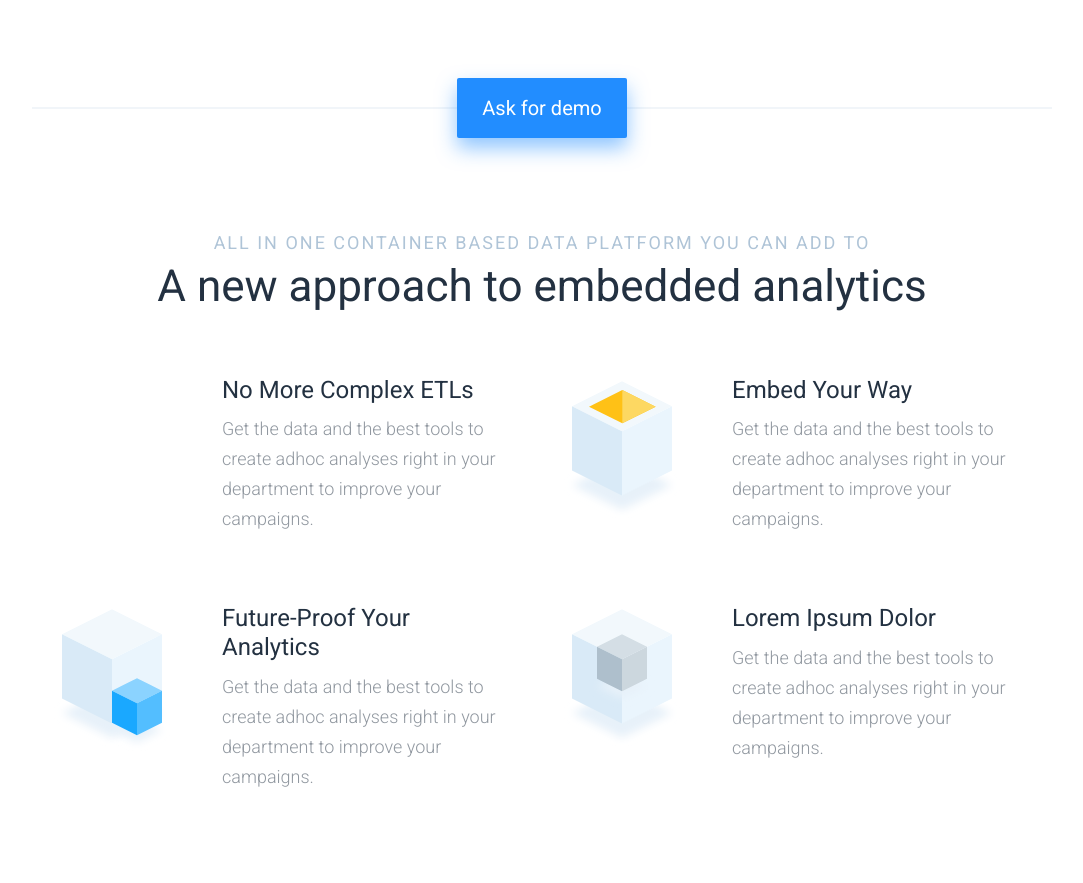
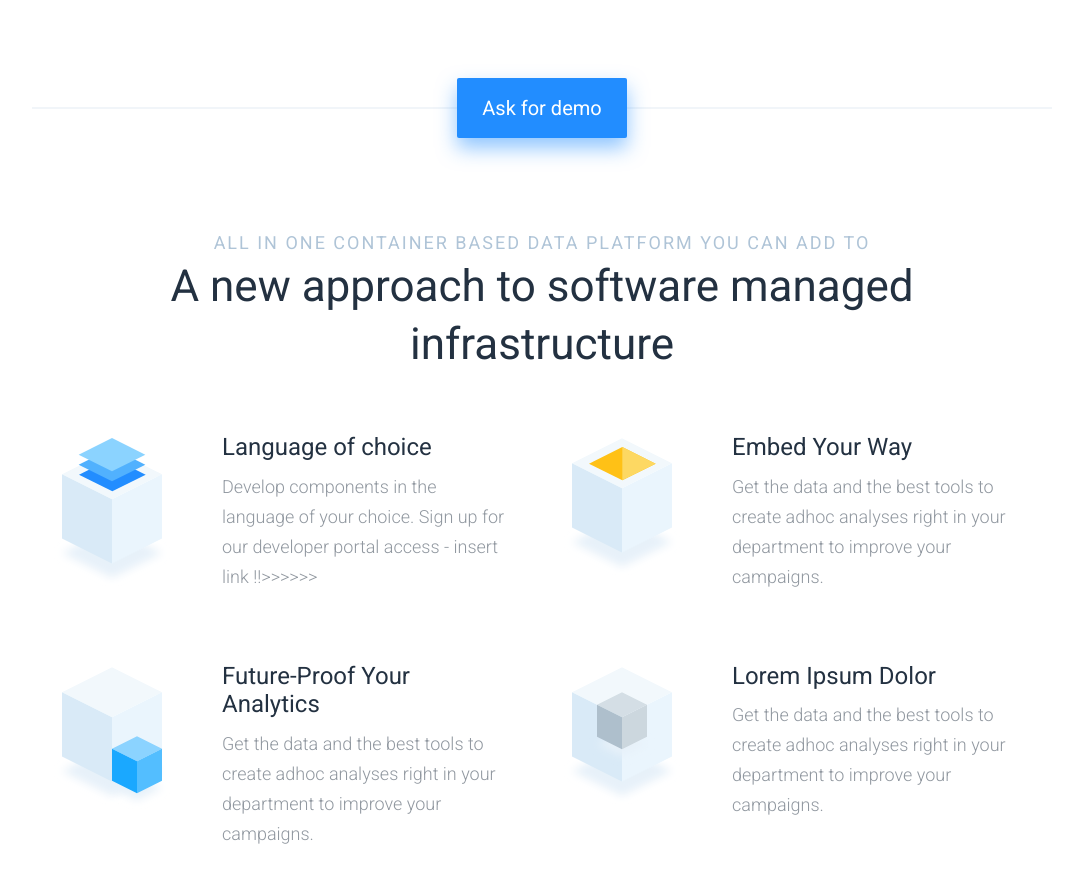
Before and after one commit to keboola/website, a Jekyll site: the page built from _platform/platform.md, in a window 1280 px wide and 900 px high, scrolled down 1857 px. Shown: the top 883 px of the window, without its empty margins (98-1181 px from the left). Built offline with Jekyll 4.4.1, drawn with Linux system fonts in a browser that asks for light colours; nearby versions of some CDN libraries.

Commit message:
Update from Forestry.io - Updated platform.md

```diff
--- a/_platform/platform.md
+++ b/_platform/platform.md
@@ -32,11 +32,12 @@ page_sections:
 - template: article-list-two-row
   block: article-list-two-row
   subheadline: All in one container based data platform you can add to
-  headline: A new approach to embedded analytics
+  headline: A new approach to software managed infrastructure
   list:
-  - title: No More Complex ETLs
-    desc: Get the data and the best tools to create adhoc analyses right in your department
-      to improve your campaigns.
+  - title: Language of choice
+    desc: Develop components in the language of your choice. Sign up for our developer
+      portal access - insert link !!>>>>>>
+    icotype: blue
   - title: Embed Your Way
     desc: Get the data and the best tools to create adhoc analyses right in your department
       to improve your campaigns.
```
